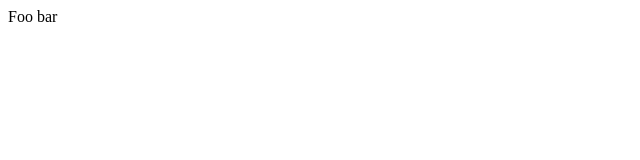
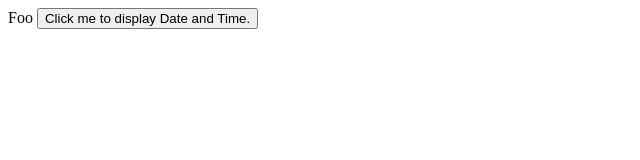
Before and after one commit to rgonciarz/rgonciarz.github.io, a plain HTML site: page index.html in a window 1280 px wide. Shown: the whole page, without its empty margins (0-640 px from the left). Drawn offline with Linux system fonts and the light colour scheme.

Commit message:
Update index.html

```diff
--- a/index.html
+++ b/index.html
@@ -7,7 +7,12 @@
 <body>
 
 Foo
-bar
+
+<button type="button"
+onclick="document.getElementById('demo').innerHTML = Date()">
+Click me to display Date and Time.</button>
+
+<p id="demo"></p>
 
 
 </body>
```
